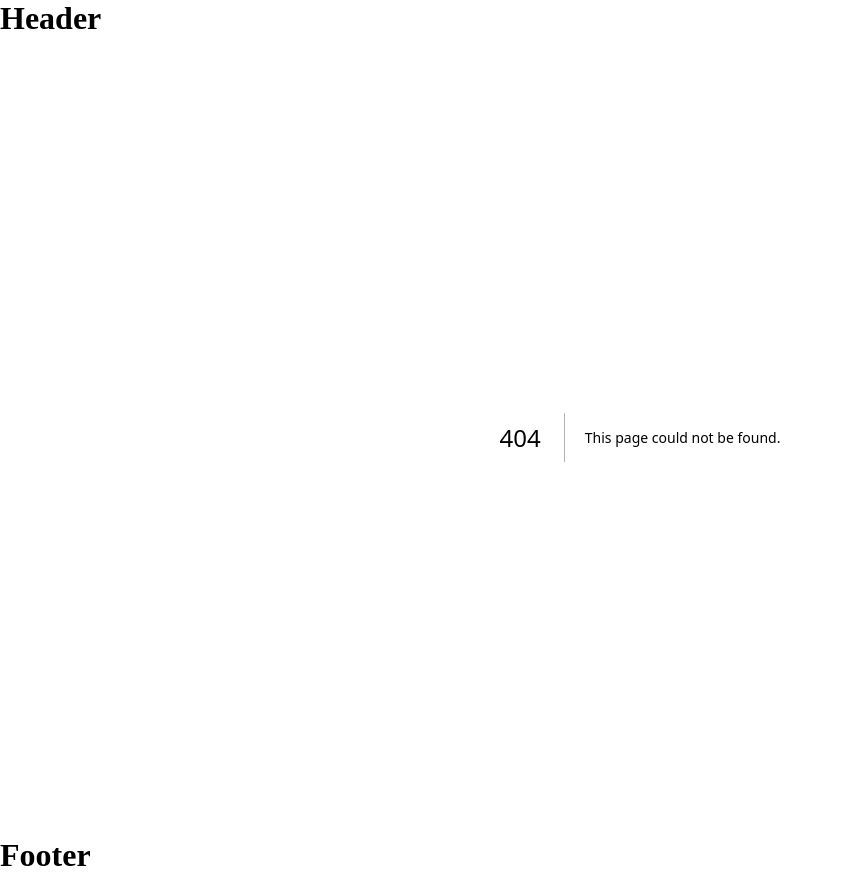
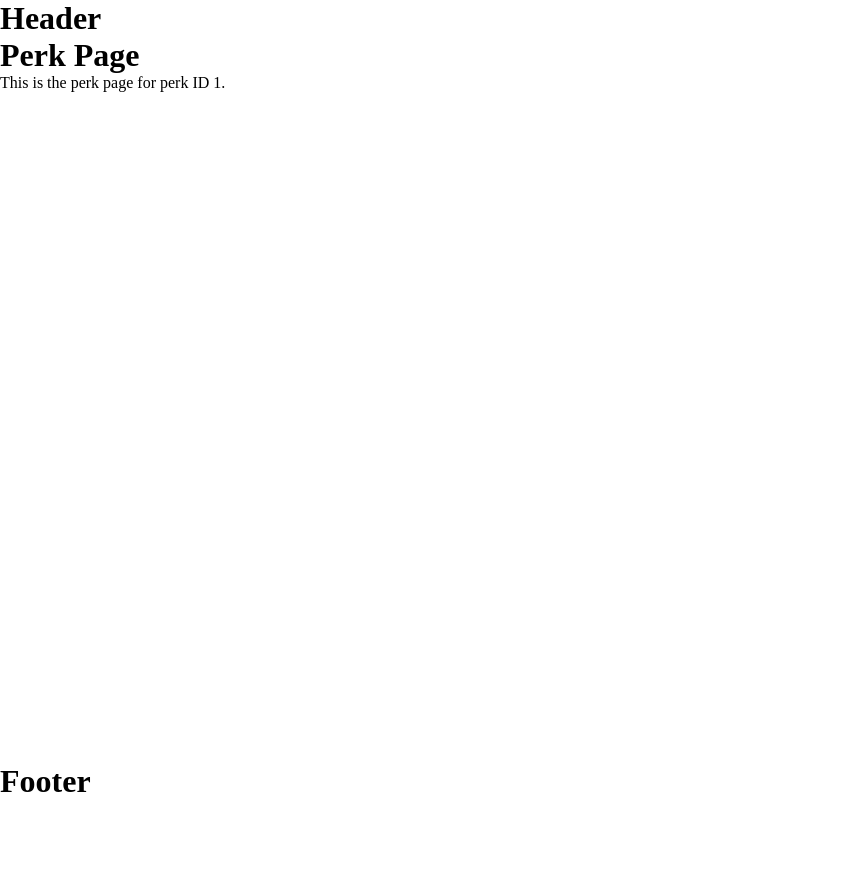
Before and after one commit to ChaosCantrip/LCBRealms, a Next.js app: page /perks/1 in a window 1280 px wide. Before the commit this address had no page. Shown: the whole page, without its empty margins (0-843 px from the left). After the commit the page ends 800 px from the top, so only its background shows below. Built offline with nearby package versions, Linux system fonts and the light colour scheme.

Commit message:
Added basic perk_id page

```diff
--- /dev/null
+++ b/src/app/perks/[perk_id]/page.js
@@ -0,0 +1,9 @@
+export default function PerkPage({ params }) {
+    const perk_id = params.perk_id;
+    return (
+        <div>
+            <h1>Perk Page</h1>
+            <p>This is the perk page for perk ID {perk_id}.</p>
+        </div>
+    );
+}
```
